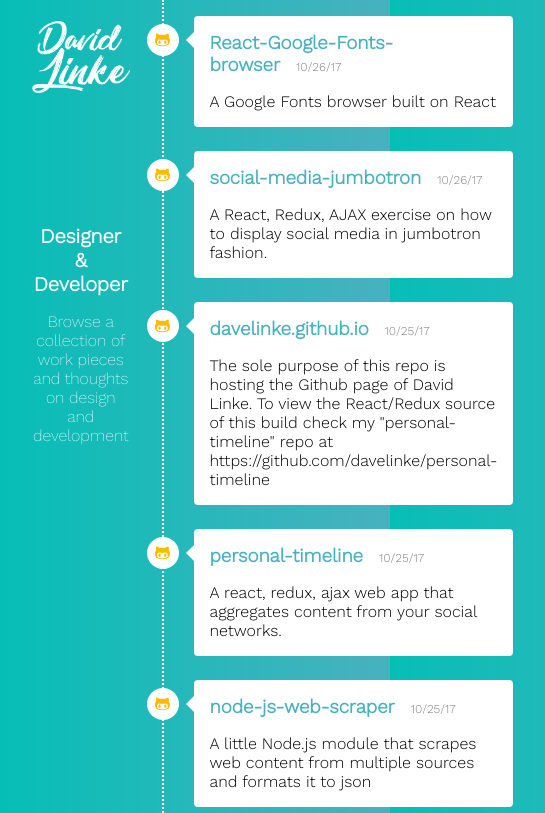
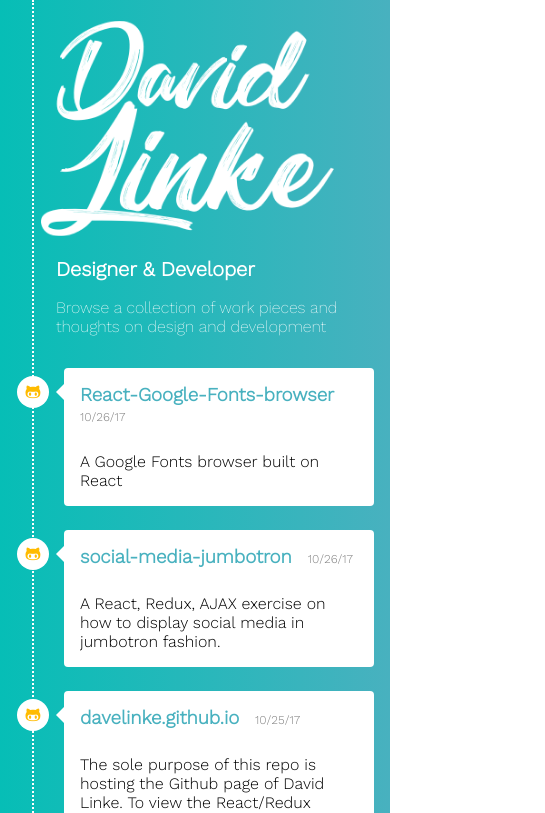
Before and after one commit to davelinke/personal-timeline, a React (Create React App) app: page / in a window 390 px wide. Shown: the top 813 px of the page, 545 px wide, since content can reach past the window. Built offline with nearby package versions, Linux system fonts and the light colour scheme.

Commit message:
Added mobile styles fro responsiveness

```diff
--- a/src/App.js
+++ b/src/App.js
@@ -10,7 +10,7 @@ class App extends Component {
         <div className="user-info">
             <h1 className="user-name"><span>{lang.write('myName')}</span></h1>
             <h2 className="user-tagline">{lang.write('myTitle')}</h2>
-            <p>{lang.write('salutation')}</p>
+            <p className="user-description">{lang.write('salutation')}</p>
         </div>
         <Timeline></Timeline>
       </main>
--- a/src/components/timeline.css
+++ b/src/components/timeline.css
@@ -26,7 +26,7 @@
     content: " ";
     display: block;
     border-left: 2px dotted #fff;
-    height: 100vh;
+    height: 120vh;
     width: 2px;
     position: fixed;
     top: 0;
@@ -70,18 +70,20 @@
     text-align: center;
 }
 .item-title {
-    margin-top: 0;
     width: calc(100% - 5rem);
-    display:inline;
-    margin-right: 1rem;
+    display: inline;
+    margin: 0 1rem 0 0;
 }
 .item-date {
     color: rgba(0,0,0,0.5);
     font-size: 0.75rem;
-    display: inline;
+    display: inline-block;
+    margin-top: 0;
 }
 .item-description{
     margin-bottom: 0;
+    overflow: hidden;
+    text-overflow: ellipsis;
 }
 .fa-medium {
     color: #13C05D;
@@ -95,3 +97,21 @@
 .fa-github:before {
     content: "\f113" !important;
 }
+@media (max-width: 767px) {
+    .timeline{
+        position: relative;
+        top:auto;
+        left: auto;
+        overflow: visible;
+        padding: 1rem 1rem 1rem 0;
+    }
+    .timeline:before {
+        left: 2rem;
+    }
+    .item-card{
+        margin:0 0 1.5rem 4rem;
+    }
+    .item-source{
+        left: calc(-3rem + 1px);
+    }
+}
--- a/src/index.css
+++ b/src/index.css
@@ -17,3 +17,8 @@ body {
 a {
     text-decoration: none;
 }
+@media (max-width: 767px) {
+    html, body{
+        height:auto;
+    }
+}
```
Also changed, not shown: src/App.css.
